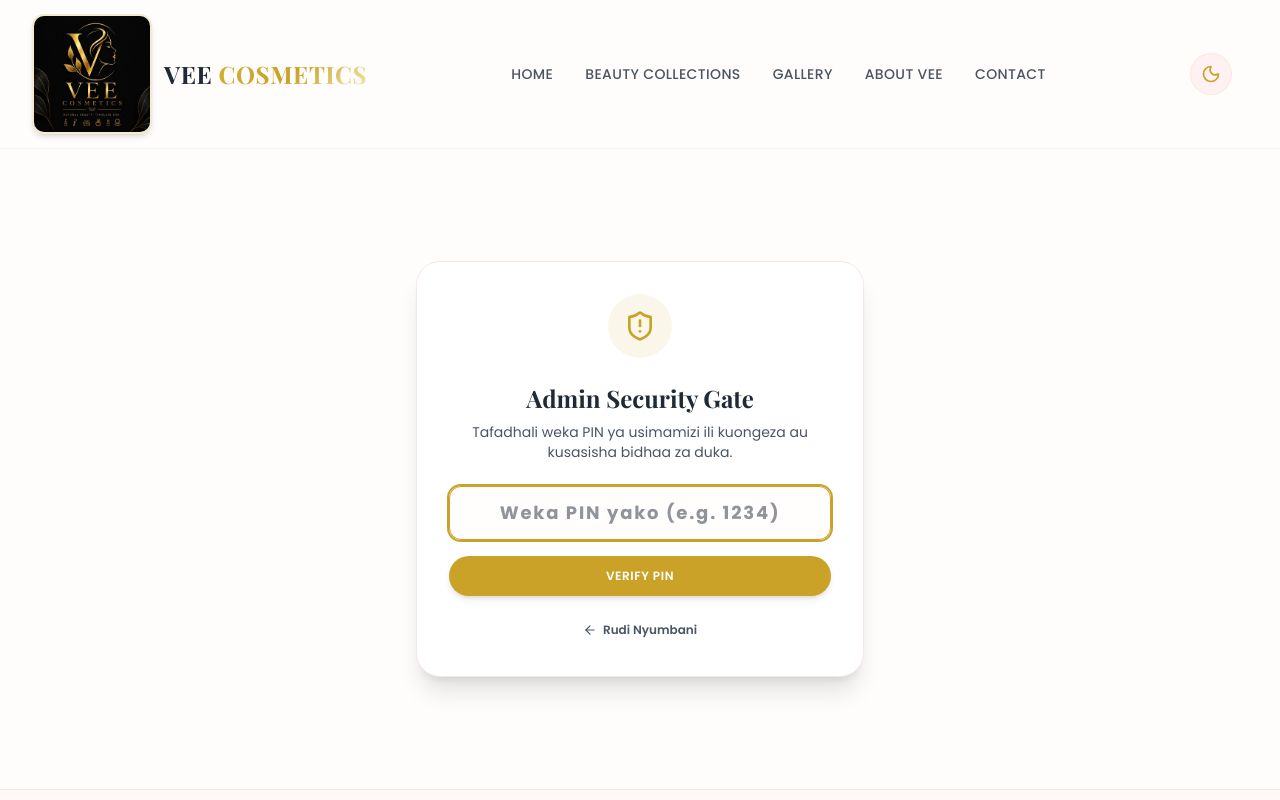
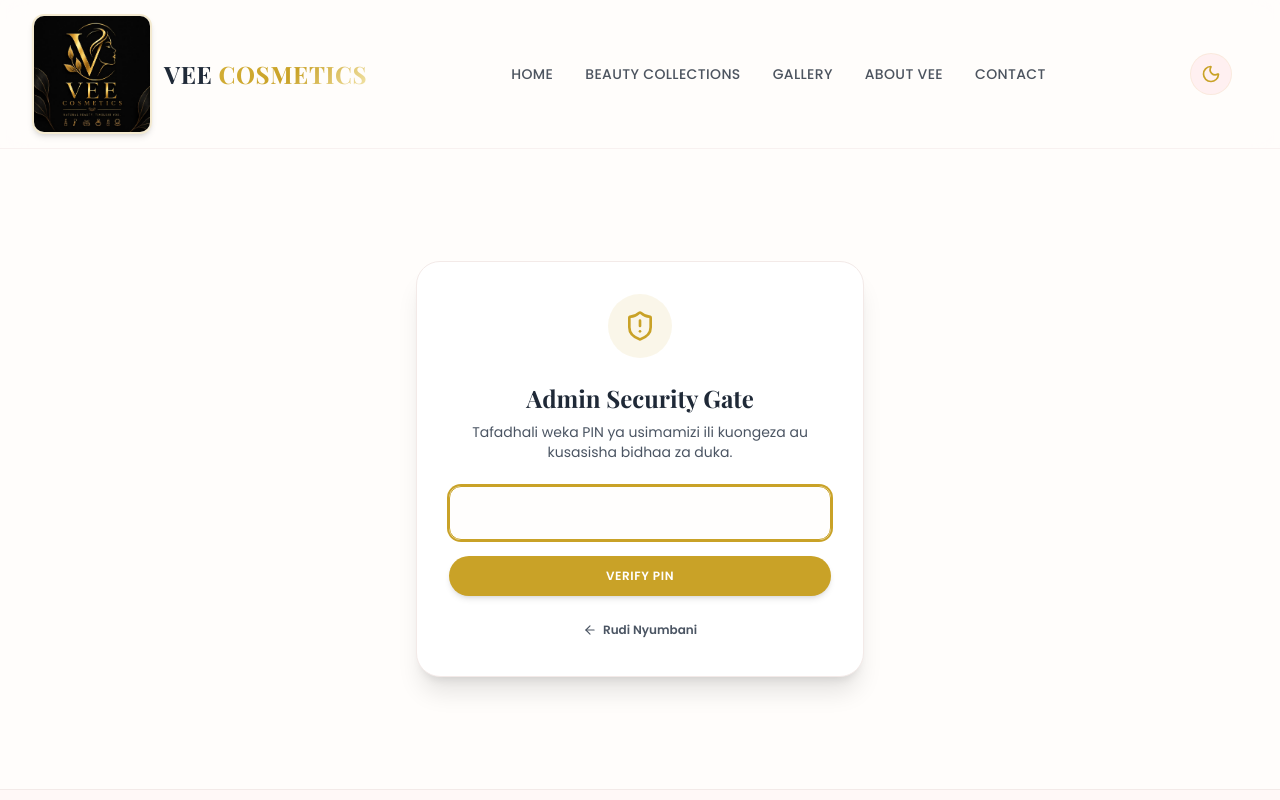
Before and after one commit to praise2413-del/Vee_cosmetics, a React (Vite) app: page / in a window 1280 px wide. Both pictures are taken after a click on the button "Admin Portal". Shown: the top 800 px of the page. Built offline with nearby package versions, Linux system fonts and the light colour scheme; a web font is replaced by a local one.

Commit message:
remove placeholder

```diff
--- a/src/pages/Admin.jsx
+++ b/src/pages/Admin.jsx
@@ -151,7 +151,7 @@ export default function Admin({ productsList, saveProducts, setActivePage }) {
             <input
               type="password"
               maxLength="6"
-              placeholder="Weka PIN yako (e.g. 1234)"
+              //placeholder="Weka PIN yako (e.g. 1234)"
               value={pin}
               onChange={(e) => setPin(e.target.value)}
               className={`w-full text-center px-4 py-3 rounded-xl border focus:outline-none focus-visible:ring-2 bg-bg-base/50 text-text-base font-bold tracking-widest text-lg transition-all ${pinError
```
Lines whose indentation alone changed are shown as unchanged.
